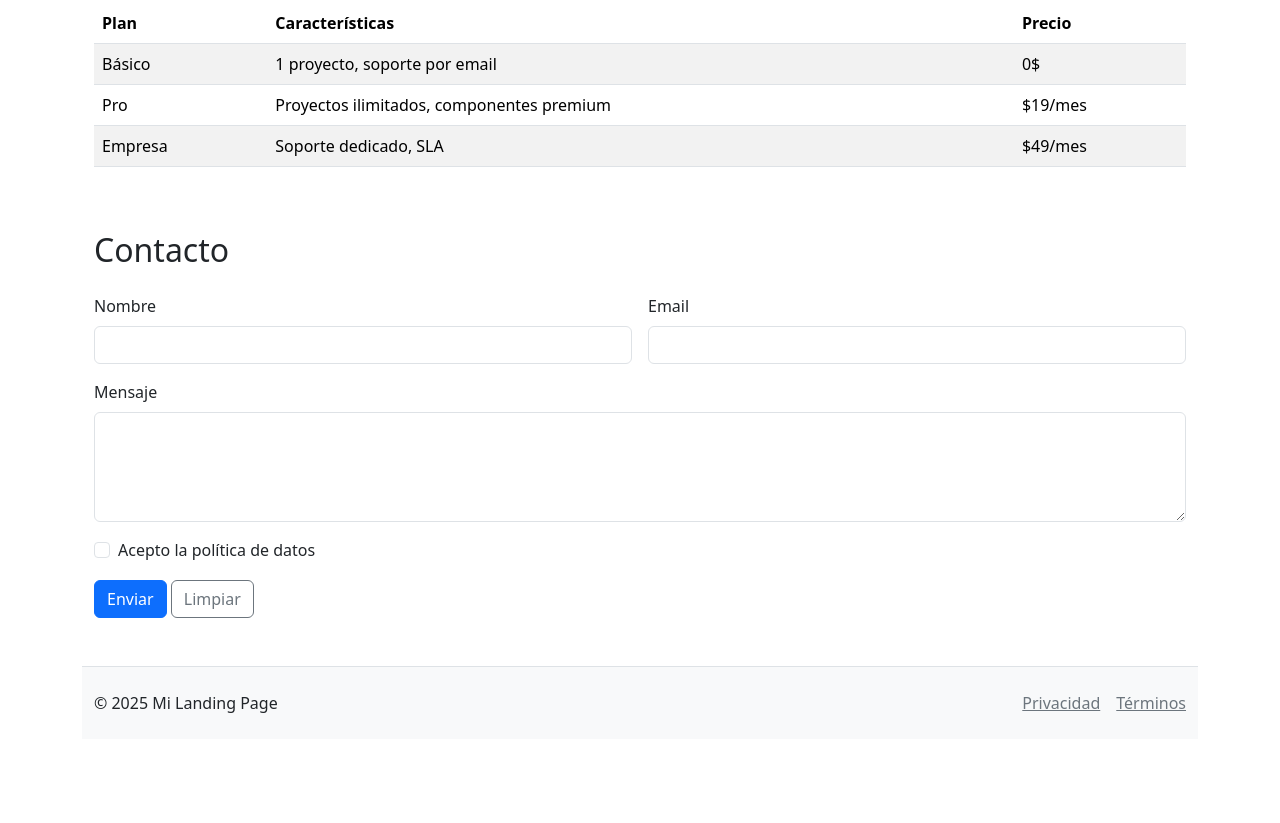
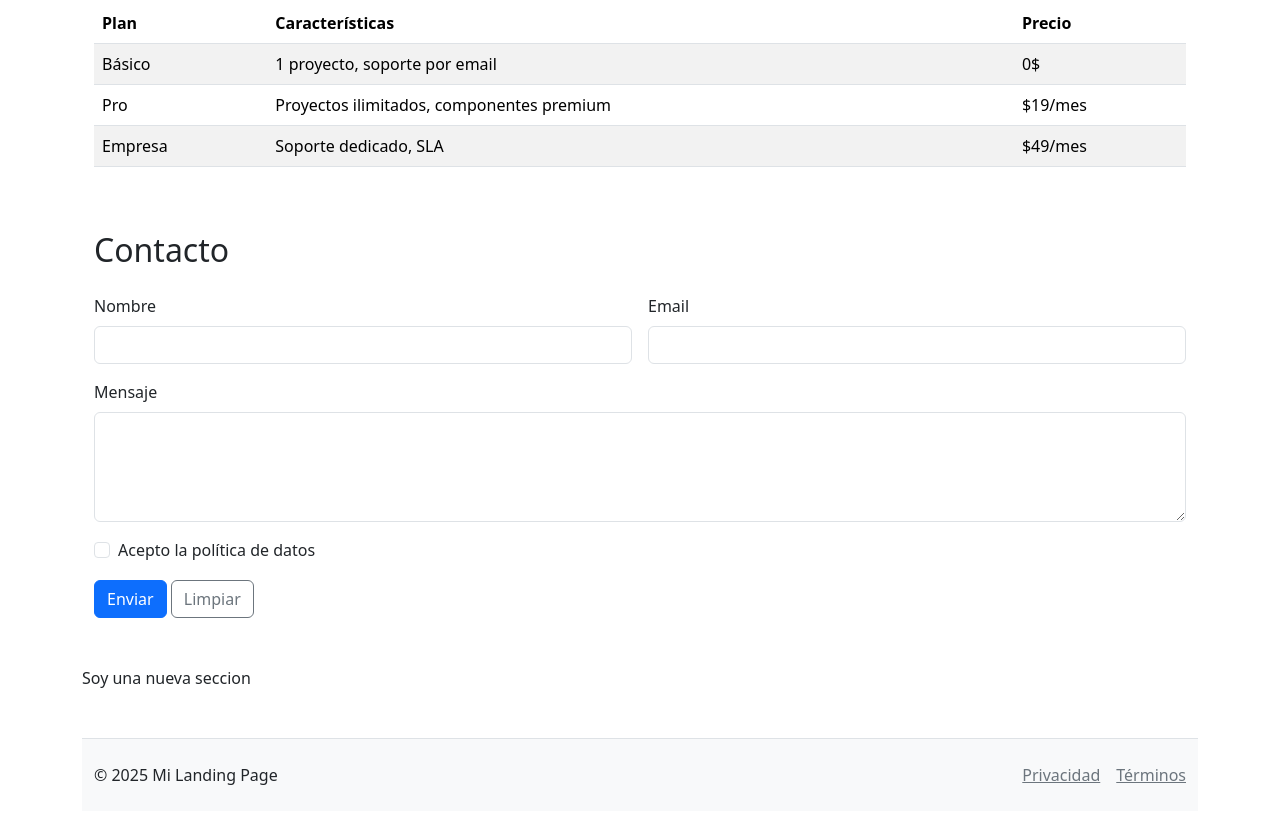
Before and after one commit to CesarOssesC/mi-landing-page, a plain HTML site: page index.html in a window 1280 px wide. Shown: the part 712-1535 px from the top of the page. Before the commit the page ends 1475 px from the top, so only its background shows below. Drawn offline with nearby package versions, Linux system fonts and the light colour scheme.

Commit message:
agregando nueva seccion antes del footer y creando archivo script.js con mensaje a la consola

```diff
--- /dev/null
+++ b/assets/js/script.js
@@ -0,0 +1 @@
+console.log("Hola desde la consola, me salio un verso sin esfuerzo...")
--- a/index.html
+++ b/index.html
@@ -110,6 +110,9 @@
                         </div>
                     </form>
                 </div>
+                <section>
+                    <p>Soy una nueva seccion</p>
+                </section>
                 <footer class="bg-light border-top py-4 mt-5">
                     <div class="container d-flex flex-column flex-md-row justify-content-between">
                         <span>&copy; 2025 Mi Landing Page</span>
```
